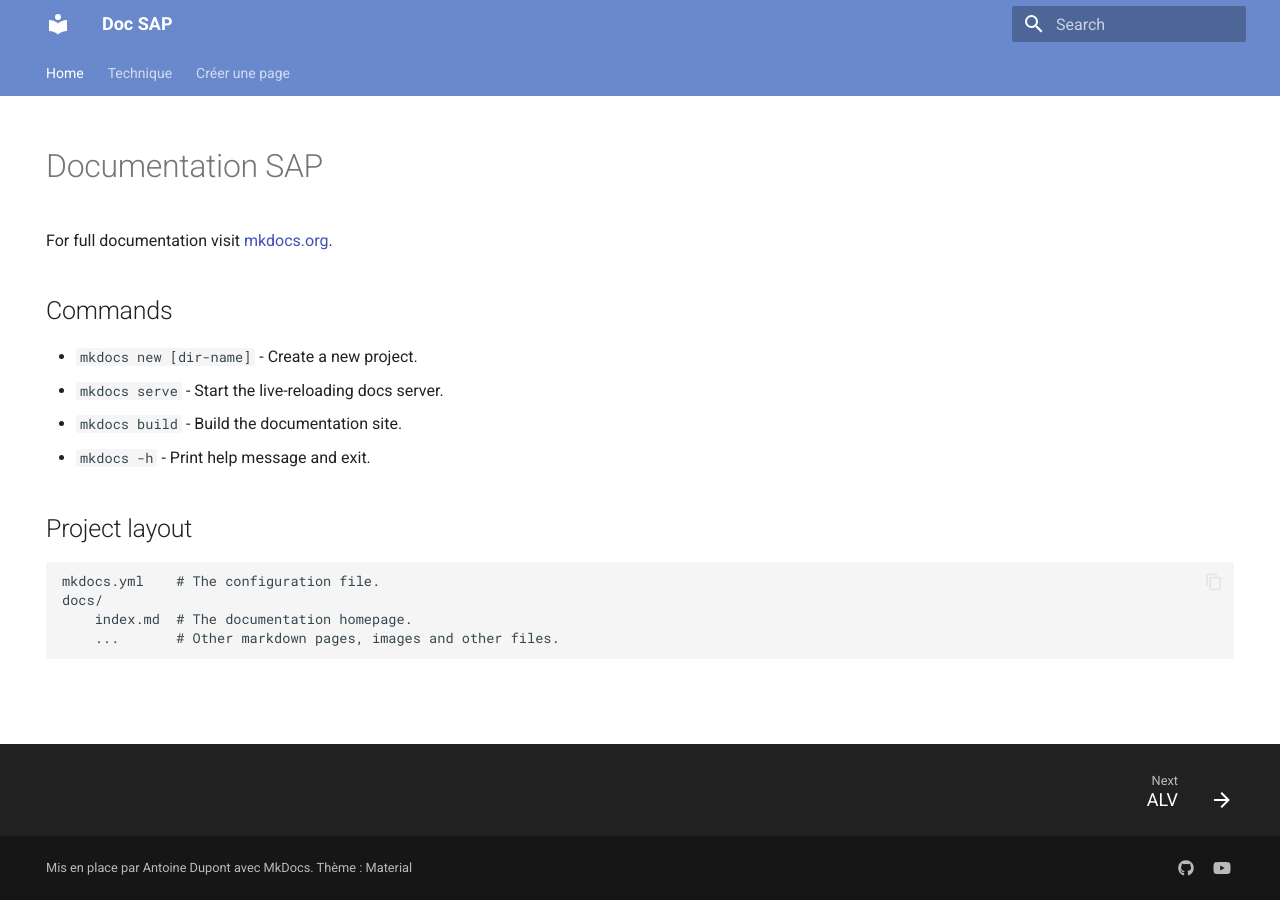
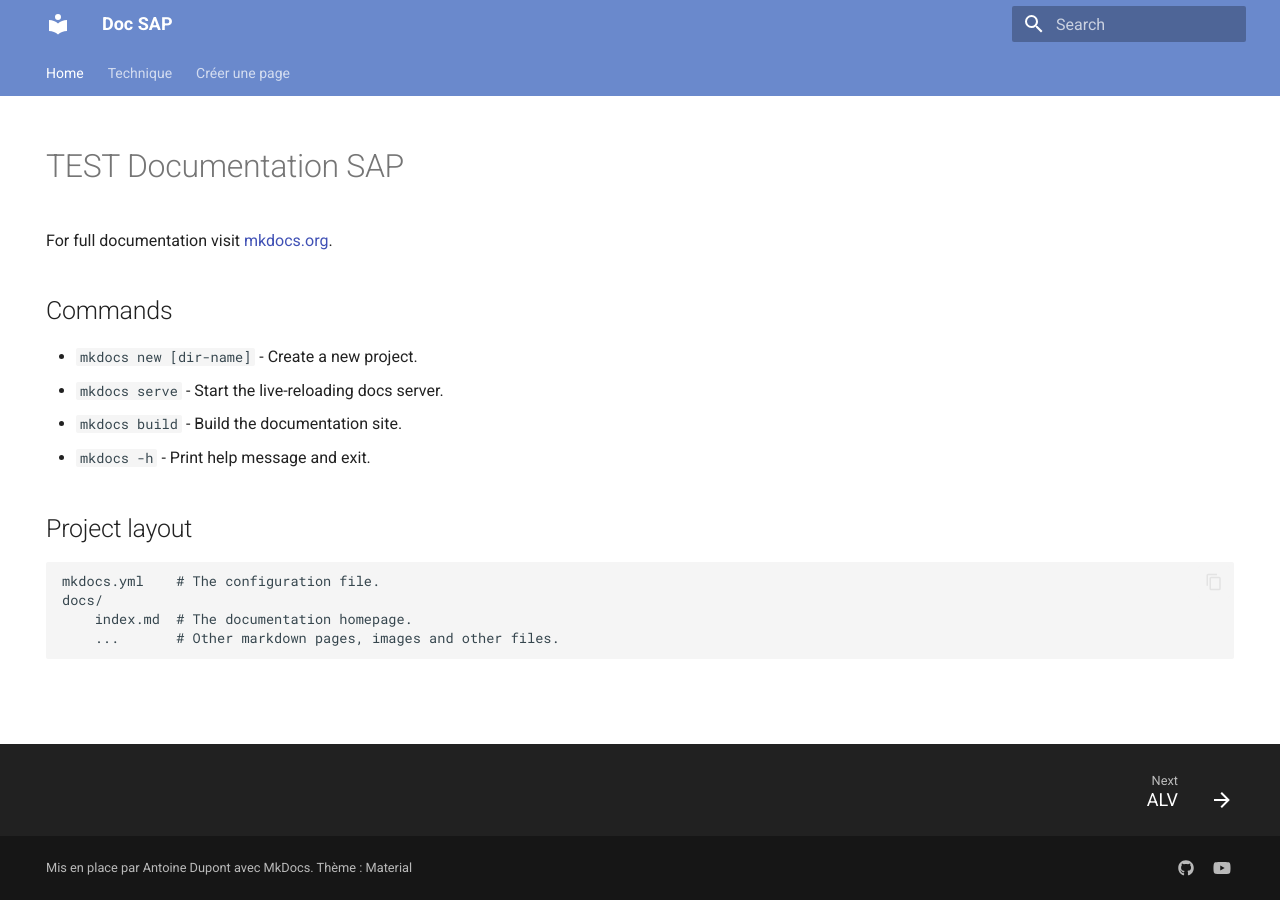
Before and after one commit to BoBsmil3Y/mkdoc-doc-sap, an MkDocs documentation site: the page built from docs/index.md, in a window 1280 px wide. Built offline with MkDocs 1.6.1 and Material for MkDocs 9.7.7, drawn with Linux system fonts in a browser that asks for light colours.

Commit message:
Test for autoreload website

```diff
--- a/docs/index.md
+++ b/docs/index.md
@@ -7,7 +7,7 @@ hide:
   - toc
 ---
 
-# Documentation SAP
+# TEST Documentation SAP
 
 For full documentation visit [mkdocs.org](https://www.mkdocs.org).
 
```
